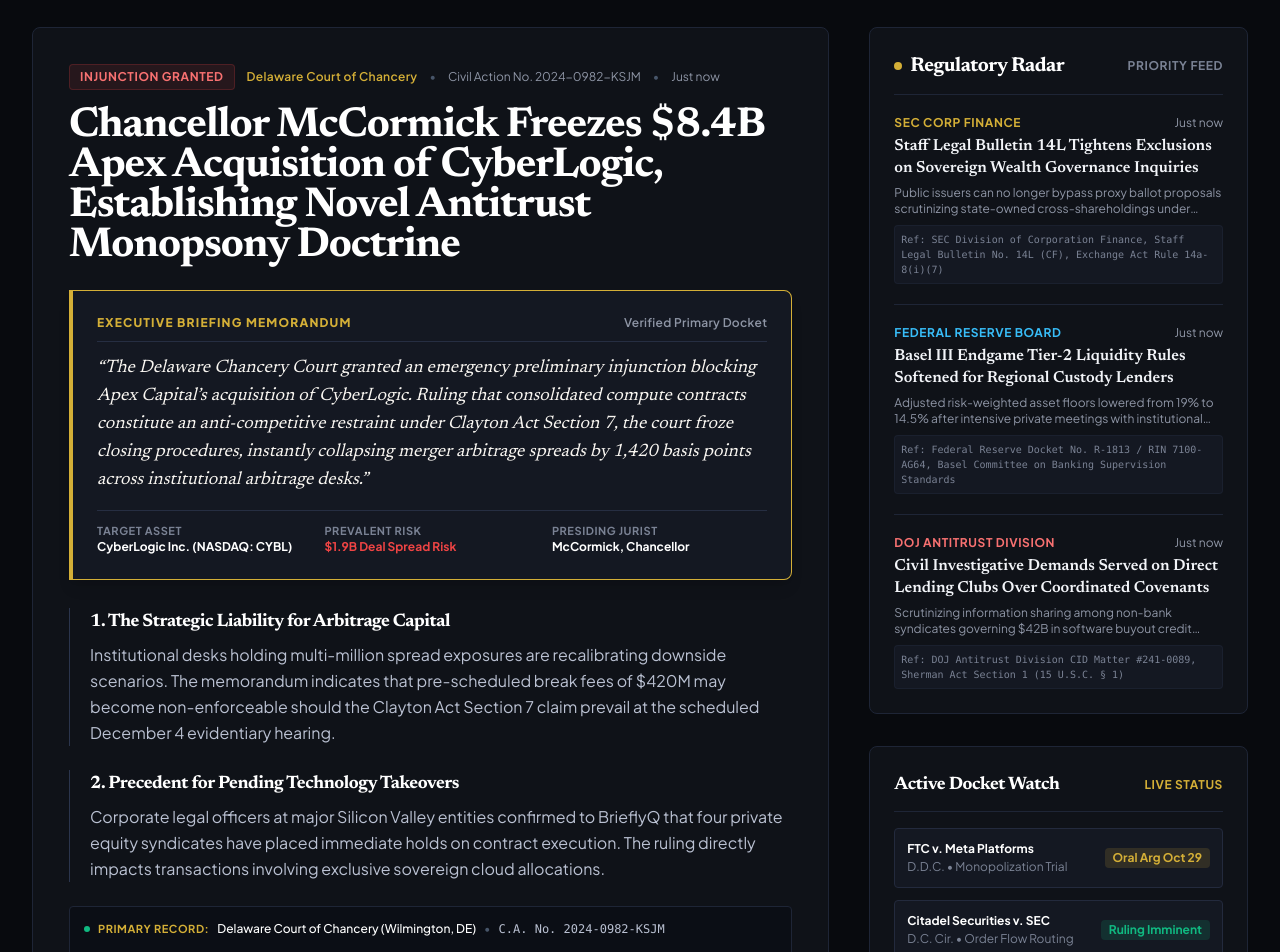
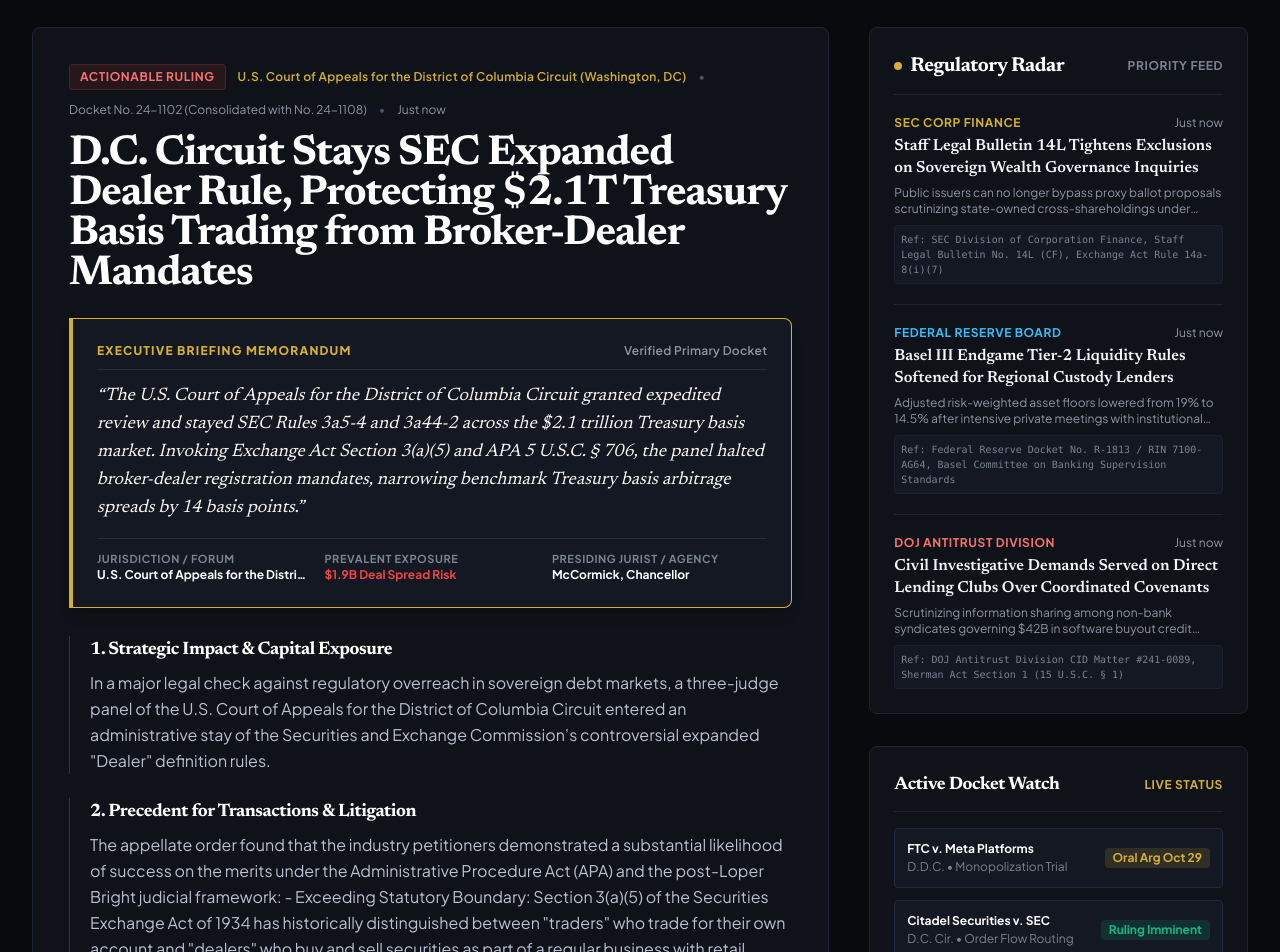
Before and after one commit to bulutozanirmak-cyber/BrieflyQ-Web, a Next.js app: page / in a window 1280 px wide. Shown: the part 180-1132 px from the top of the page. Built offline with nearby package versions, Linux system fonts and the light colour scheme; no server answers.

Commit message:
fix(homepage): make HeroMemo 100% dynamic to automatically render the newest intelligence dossier

```diff
--- a/src/app/_components/hero-memo.tsx
+++ b/src/app/_components/hero-memo.tsx
@@ -1,14 +1,68 @@
 import Link from "next/link";
+import { Post } from "@/interfaces/post";
 import dossier from "@/data/dossier.json";
 import TimeAgo from "@/app/_components/time-ago";
 
 type Props = {
+  post?: Post;
   slug?: string;
 };
 
-export default function HeroMemo({ slug }: Props) {
-  const memo = dossier.lead_memo;
-  const targetSlug = slug || memo.slug || "delaware-chancery-apex";
+export default function HeroMemo({ post, slug }: Props) {
+  const memoFallback = dossier.lead_memo;
+
+  const targetSlug = post?.slug || slug || memoFallback.slug || "delaware-chancery-apex";
+  const title = post?.title || memoFallback.title;
+  const date = post?.date || memoFallback.published_at_iso;
+  const analyst = post?.author?.name || memoFallback.analyst;
+  const analystRole = "Senior Chancery & Regulatory Analyst";
+
+  let bluf = post?.excerpt || memoFallback.bluf;
+  let court = memoFallback.court;
+  let docket = memoFallback.docket;
+  let statute = memoFallback.primary_sources?.governing_statute || "Delaware General Corporation Law § 251";
+  let jurist = memoFallback.presiding_jurist;
+  let status = "ACTIONABLE RULING";
+  let whyItMatters = memoFallback.why_it_matters;
+  let betweenTheLines = memoFallback.between_the_lines;
+  let prevalentRisk = memoFallback.prevalent_risk;
+  let targetAsset = memoFallback.target_asset;
+
+  if (post?.content) {
+    // Extract executive memorandum blockquote
+    const memoMatch = post.content.match(/> \*\*Executive Briefing Memorandum\*\*\s*\n>\s*([^\n\r]+(?:\n>[^\n\r]+)*)/);
+    if (memoMatch) {
+      bluf = memoMatch[1].replace(/\n>\s*/g, " ").trim();
+    }
+
+    // Extract court, jurist, docket, statute from primary sources table
+    const courtMatch = post.content.match(/\|\s*\*\*Presiding (?:Court|Forum|Authority|Agency)\*\*\s*\|\s*([^|\n]+)/);
+    if (courtMatch) court = courtMatch[1].trim();
+
+    const juristMatch = post.content.match(/\|\s*\*\*Presiding (?:Jurist|Justice|Official)\*\*\s*\|\s*([^|\n]+)/);
+    if (juristMatch) jurist = juristMatch[1].trim();
+
+    const docketMatch = post.content.match(/\|\s*\*\*(?:Formal Docket Number|Appellate Docket|Formal Case Reference|Formal Index Number)\*\*\s*\|\s*([^|\n]+)/);
+    if (docketMatch) docket = docketMatch[1].trim();
+
+    const statuteMatch = post.content.match(/\|\s*\*\*Statutory (?:Basis|Authority)\*\*\s*\|\s*([^|\n]+)/);
+    if (statuteMatch) statute = statuteMatch[1].trim();
+
+    // Extract section text
+    const sections = post.content.split(/###\s+/);
+    if (sections.length > 2) {
+      const p1 = sections[1].split(/\n\n+/)[1];
+      if (p1 && p1.length > 20) whyItMatters = p1.replace(/[#*`_]/g, "").trim();
+      const p2 = sections[2].split(/\n\n+/)[1];
+      if (p2 && p2.length > 20) betweenTheLines = p2.replace(/[#*`_]/g, "").trim();
+    }
+
+    // Contextual risk tag
+    if (title.includes("$")) {
+      const valMatch = title.match(/\$[0-9.]+[BMK]T?/);
+      if (valMatch) prevalentRisk = `${valMatch[0]} Transaction Risk`;
+    }
+  }
 
   return (
     <article className="lg:col-span-8 bg-[#0F1218] border border-[#1E2536] rounded-lg p-7 sm:p-9 hover:border-[#2E374D] transition duration-300 relative group">
@@ -16,23 +70,23 @@
       {/* Category, Docket, and Status */}
       <div className="flex flex-wrap items-center gap-3 mb-4 text-xs">
         <span className="px-2.5 py-1 rounded bg-[#EF4444]/10 text-[#F87171] border border-[#EF4444]/20 font-bold uppercase tracking-wider">
-          {memo.status}
+          {status}
         </span>
         <span className="text-[#D4AF37] font-semibold tracking-wide">
-          {memo.court}
+          {court}
         </span>
         <span className="text-slate-600">•</span>
-        <span className="text-[#8E95A5]">{memo.docket}</span>
+        <span className="text-[#8E95A5]">{docket}</span>
         <span className="text-slate-600">•</span>
-        <TimeAgo date={memo.published_at_iso} format="short" className="text-[#8E95A5]" />
+        <TimeAgo date={date} format="short" className="text-[#8E95A5]" />
       </div>
 
       {/* Headline */}
       <h1 className="text-3xl sm:text-4xl lg:text-[42px] font-serif font-bold text-white tracking-tight leading-[1.18] mb-6 group-hover:text-[#FAF7F2] transition">
-        {memo.title}
+        <Link href={`/posts/${targetSlug}`}>{title}</Link>
       </h1>
 
-      {/* GEO BLUF MEMO BLOCK (48-WORD MEMORANDUM) */}
+      {/* EXECUTIVE MEMO BLOCK */}
       <div className="bluf-memo bg-[#141822] border-l-4 border-[#D4AF37] border-y border-r border-[#262E42] rounded-r-lg p-6 mb-7 shadow-lg transition-all duration-300">
         <div className="flex items-center justify-between mb-3 border-b border-[#262E42] pb-2.5">
           <div className="flex items-center gap-2 text-xs uppercase font-extrabold tracking-widest text-[#D4AF37]">
@@ -45,27 +99,27 @@
 
         {/* The Exact BLUF text */}
         <p className="text-base sm:text-lg font-serif italic text-[#FAF7F2] leading-relaxed mb-4">
-          “{memo.bluf}”
+          “{bluf}”
         </p>
 
         <div className="grid grid-cols-1 sm:grid-cols-3 gap-3 pt-3 border-t border-[#262E42] text-xs text-[#8E95A5]">
           <div>
             <span className="text-[#7A8294] block uppercase text-[11px] tracking-wider font-bold">
-              TARGET ASSET
+              JURISDICTION / FORUM
             </span>{" "}
-            <strong className="text-white">{memo.target_asset}</strong>
+            <strong className="text-white truncate block">{court}</strong>
           </div>
           <div>
             <span className="text-[#7A8294] block uppercase text-[11px] tracking-wider font-bold">
-              PREVALENT RISK
+              PREVALENT EXPOSURE
             </span>{" "}
-            <strong className="text-[#EF4444]">{memo.prevalent_risk}</strong>
+            <strong className="text-[#EF4444] truncate block">{prevalentRisk}</strong>
           </div>
           <div>
             <span className="text-[#7A8294] block uppercase text-[11px] tracking-wider font-bold">
-              PRESIDING JURIST
+              PRESIDING JURIST / AGENCY
             </span>{" "}
-            <strong className="text-white">{memo.presiding_jurist}</strong>
+            <strong className="text-white truncate block">{jurist}</strong>
           </div>
         </div>
       </div>
@@ -74,19 +128,19 @@
       <div className="regular-body space-y-6 text-[#BAC1D2] text-base leading-relaxed">
         <div className="border-l border-[#2B354D] pl-5">
           <h3 className="font-serif font-bold text-white text-lg tracking-tight mb-1.5 text-[#EAD7BA]">
-            1. The Strategic Liability for Arbitrage Capital
+            1. Strategic Impact & Capital Exposure
           </h3>
           <p>
-            {memo.why_it_matters}
+            {whyItMatters}
           </p>
         </div>
 
         <div className="border-l border-[#2B354D] pl-5">
           <h3 className="font-serif font-bold text-white text-lg tracking-tight mb-1.5 text-[#EAD7BA]">
-            2. Precedent for Pending Technology Takeovers
+            2. Precedent for Transactions & Litigation
           </h3>
           <p>
-            {memo.between_the_lines}
+            {betweenTheLines}
           </p>
         </div>
       </div>
@@ -96,12 +150,12 @@
         <div className="flex items-center gap-2">
           <span className="w-1.5 h-1.5 rounded-full bg-[#10B981]"></span>
           <span className="text-[#D4AF37] font-bold uppercase tracking-wider text-[11px]">Primary Record:</span>
-          <span className="text-white font-medium">{memo.primary_sources?.court}</span>
+          <span className="text-white font-medium">{court}</span>
           <span className="text-slate-600">•</span>
-          <span className="font-mono text-[#BAC1D2]">{memo.primary_sources?.docket_number}</span>
+          <span className="font-mono text-[#BAC1D2]">{docket}</span>
         </div>
         <div className="text-[11px] text-[#7A8294]">
-          <span className="text-[#D4AF37] font-semibold">Statute:</span> {memo.primary_sources?.governing_statute}
+          <span className="text-[#D4AF37] font-semibold">Statute:</span> {statute}
         </div>
       </div>
 
@@ -109,11 +163,11 @@
       <div className="mt-8 pt-6 border-t border-[#1E2536] flex flex-wrap items-center justify-between gap-4 text-xs text-[#7A8294]">
         <div className="flex items-center gap-3">
           <div className="w-8 h-8 rounded-full bg-[#D4AF37]/20 border border-[#D4AF37]/40 flex items-center justify-center font-serif text-[#D4AF37] font-bold text-sm">
-            {memo.analyst.charAt(0)}
+            {analyst.charAt(0)}
           </div>
           <div>
-            <div className="font-bold text-white">{memo.analyst}</div>
-            <div className="text-[12px] text-[#7A8294]">{memo.role}</div>
+            <div className="font-bold text-white">{analyst}</div>
+            <div className="text-[12px] text-[#7A8294]">{analystRole}</div>
           </div>
         </div>
         <Link
--- a/src/app/page.tsx
+++ b/src/app/page.tsx
@@ -14,7 +14,7 @@
     <main className="max-w-7xl mx-auto px-4 sm:px-6 lg:px-8 py-10">
       {/* 2-Column Institutional Hero Section */}
       <div className="grid grid-cols-1 lg:grid-cols-12 gap-10 mb-14">
-        <HeroMemo slug={allPosts[0]?.slug} />
+        <HeroMemo post={allPosts[0]} slug={allPosts[0]?.slug} />
         <RegulatoryRadar />
       </div>
 
```
